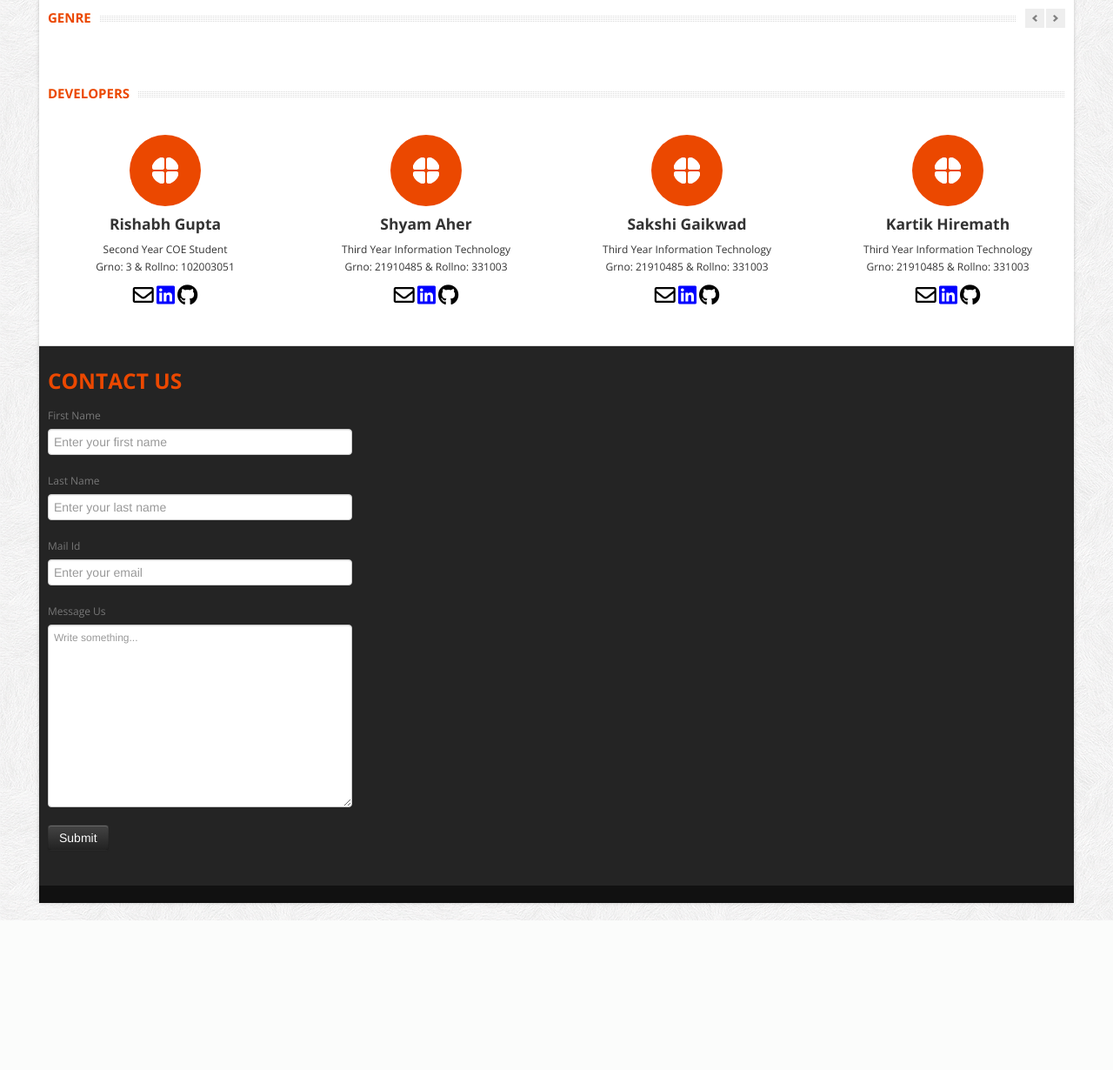
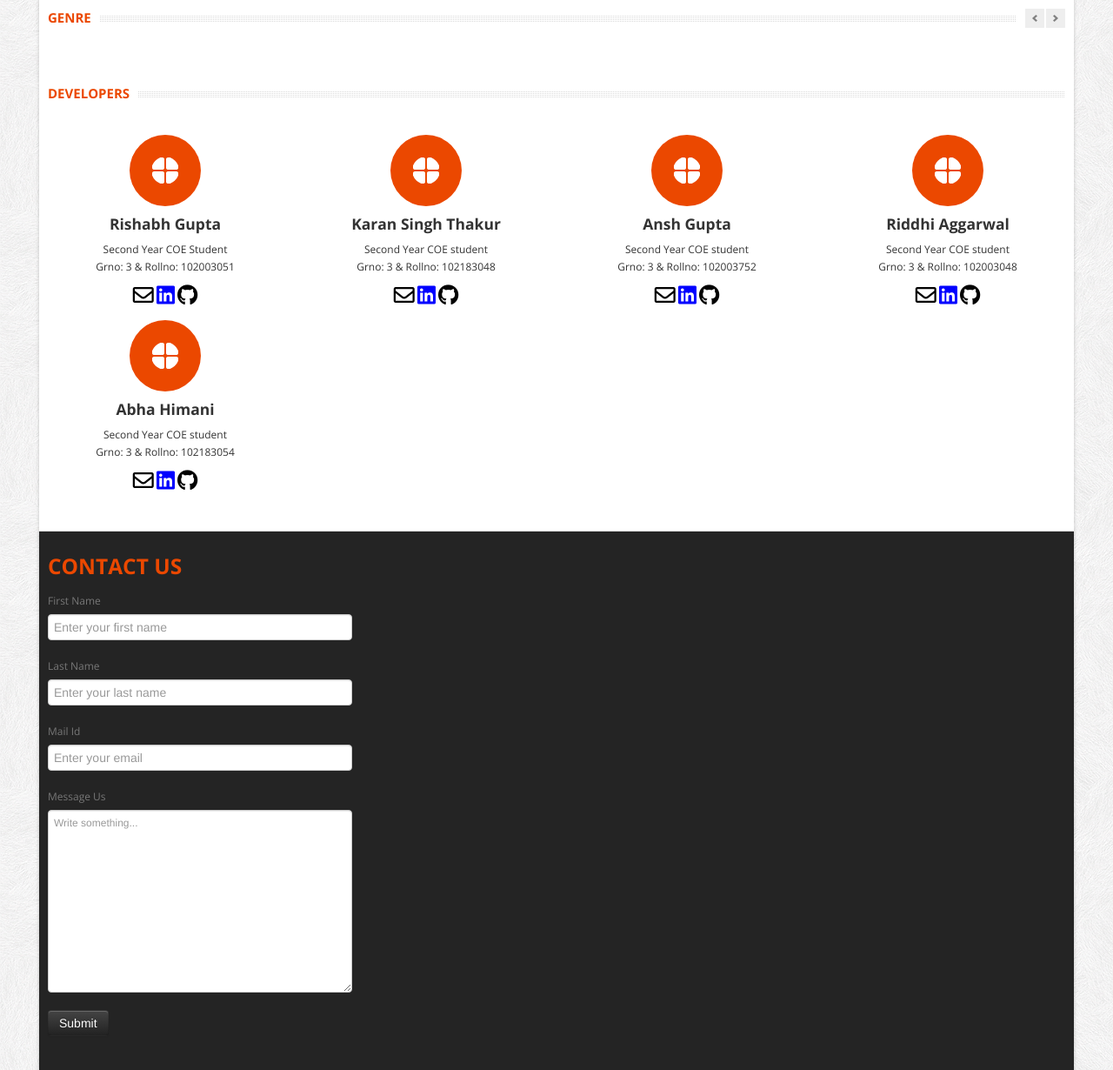
Before and after one commit to RGTechPro/online_book_store, a Flask app: template templates/home.html in a window 1280 px wide. Shown: the part 641-1871 px from the top of the page at 87% size. Before the commit the page ends 1699 px from the top, so only its background shows below. Run offline with Flask 2, Linux system fonts and the light colour scheme; the template is opened without the code that fills it, so the values that code supplies are empty; some libraries are stand-ins or nearby versions.

Commit message:
small changes

```diff
--- a/templates/home.html
+++ b/templates/home.html
@@ -168,14 +168,14 @@
 								<div class="service">
 									<div class="customize">
 										<img src="static/images/feature_img_3.png" alt="" />
-										<h4><strong>Shyam Aher</strong></h4>
-										<h9>Third Year Information Technology</h9>
-										<p>Grno: 21910485 & Rollno: 331003</p>
-										<a href="mailto:shyam.21910485@viit.ac.in">
+										<h4><strong>Karan Singh Thakur</strong></h4>
+										<h9>Second Year COE student</h9>
+										<p>Grno: 3 & Rollno: 102183048</p>
+										<a href="mailto:kthakur1_be20@thapar.edu">
 											<i class="far fa-envelope" style="font-size:24px;color:black"></i></a>
-										<a href="https://www.linkedin.com/in/shyam-aher-034434191">
+										<a href="https://www.linkedin.com/in/karan-singh-thakur-34735020b/">
 											<i class="fab fa-linkedin" style="font-size:24px;color:blue"></i></a>
-										<a href="https://github.com/Shyam17360">
+										<a href="https://github.com/karanthakur13">
 											<i class="fab fa-github" style="font-size:24px;color:black"></i></a>
 									</div>
 								</div>
@@ -184,14 +184,14 @@
 								<div class="service">
 									<div class="support">
 										<img src="static/images/feature_img_3.png" alt="" />
-										<h4><strong>Sakshi Gaikwad</strong></h4>
-										<h9>Third Year Information Technology</h9>
-										<p>Grno: 21910485 & Rollno: 331003</p>
-										<a href="mailto:sakshi.21910962@viit.ac.in">
+										<h4><strong>Ansh Gupta</strong></h4>
+										<h9>Second Year COE student</h9>
+										<p>Grno: 3 & Rollno: 102003752 </p>
+										<a href="mailto:anshgupta231001@gmail.com">
 											<i class="far fa-envelope" style="font-size:24px;color:black"></i></a>
-										<a href="https://www.linkedin.com/in/sakshi-gaikwad-bb5b0a197">
+										<a href="https://www.linkedin.com/in/ansh-gupta-b9956a208/">
 											<i class="fab fa-linkedin" style="font-size:24px;color:blue"></i></a>
-										<a href="https://github.com/Sakshi238">
+										<a href="https://github.com/Ansh231001">
 											<i class="fab fa-github" style="font-size:24px;color:black"></i></a>
 									</div>
 								</div>
@@ -200,14 +200,30 @@
 								<div class="service">
 									<div class="support">
 										<img src="static/images/feature_img_3.png" alt="" />
-										<h4><strong>Kartik Hiremath</strong></h4>
-										<h9>Third Year Information Technology</h9>
-										<p>Grno: 21910485 & Rollno: 331003</p>
-										<a href="mailto:kartik.21910418@viit.ac.in">
+										<h4><strong>Riddhi Aggarwal</strong></h4>
+										<h9>Second Year COE student</h9>
+										<p>Grno: 3 & Rollno: 102003048 </p>
+										<a href="mailto:ridhi794@gmail.com">
 											<i class="far fa-envelope" style="font-size:24px;color:black"></i></a>
-										<a href="https://www.linkedin.com/in/kartik-hiremath-54b410121">
+										<a href="https://www.linkedin.com/in/ridhhi-aggarwal-07932a208/">
 											<i class="fab fa-linkedin" style="font-size:24px;color:blue"></i></a>
-										<a href="https://github.com/kartikraj">
+										<a href="https://github.com/ridhhi794">
+											<i class="fab fa-github" style="font-size:24px;color:black"></i></a>
+									</div>
+								</div>
+							</div>
+							<div class="span3">
+								<div class="service">
+									<div class="support">
+										<img src="static/images/feature_img_3.png" alt="" />
+										<h4><strong>Abha Himani</strong></h4>
+										<h9>Second Year COE student</h9>
+										<p>Grno: 3 & Rollno: 102183054 </p>
+										<a href="mailto:ahimani_be20@thapar.edu">
+											<i class="far fa-envelope" style="font-size:24px;color:black"></i></a>
+										<a href="https://www.linkedin.com/in/abha-himani-564102213/">
+											<i class="fab fa-linkedin" style="font-size:24px;color:blue"></i></a>
+										<a href="https://github.com/AbhaHimani">
 											<i class="fab fa-github" style="font-size:24px;color:black"></i></a>
 									</div>
 								</div>
```
Also changed, not shown: templates/adminindex.html (+34 -18 lines), templates/customerindex.html (+34 -21 lines).
